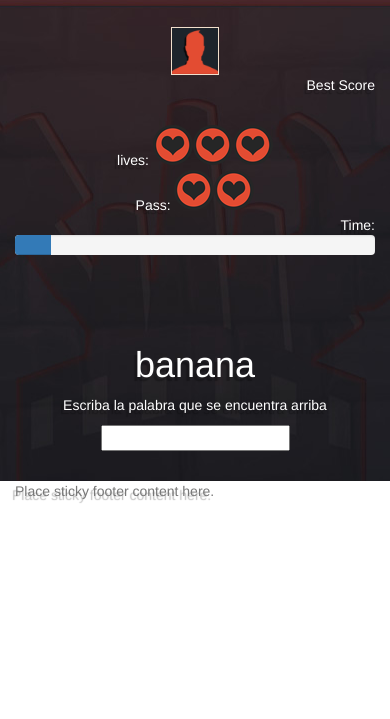
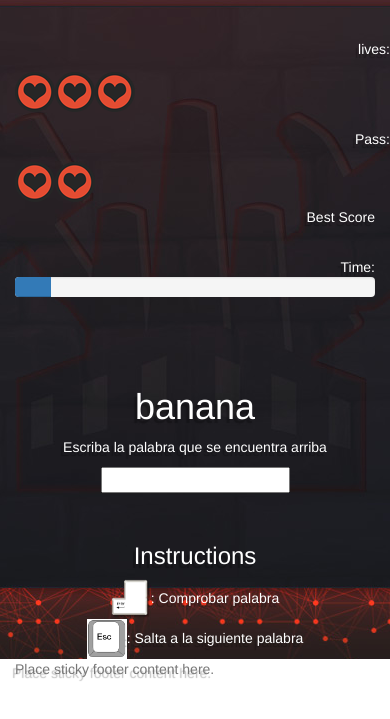
Before and after one commit to fernandohernancampos/fast-typing, a plain HTML site: page index-angular.html in a window 390 px wide. Both pictures are taken after a click on the button 249 px from the left and 444 px from the top of the page. Shown: the part 103-822 px from the top of the page. Drawn offline with nearby package versions, Linux system fonts and the light colour scheme.

Commit message:
Modificaciones en los estilos para pantallas chicas

```diff
--- a/styles/style2.css
+++ b/styles/style2.css
@@ -1,3 +1,4 @@
+/* Commons */
 body { color: white !important; font: 24px "Arial Narrow", arial, sans-serif; font-weight: normal; text-shadow: -3px 4px 1px rgba(0, 0, 0, 0.25); }
 body > .container{ padding: 130px 15px 0; background: #1c1714 url('../media/images/bg2.jpg') top center no-repeat; }
 h1, p { padding: 0; margin: 0; font-weight: normal; }
@@ -17,15 +18,23 @@ button.image.close { background: url('../media/images/button_close.png') center
 button.image.brag { background: url('../media/images/button_brag.png') center left no-repeat; background-size: contain; }
 button.image.share_action { background: url('../media/images/button_share_action.png') center left no-repeat; background-size: contain; }
 
+.ft-container {min-height: 690px;}
+.profile.small { width: 48px; height: 48px; top: 5px; left: 5px; border: 1px solid #f1dfcc; }
+
+/*Home page */
 #menu { width: 450px; height: 400px; padding-left: 60px; padding-top: 40px;}
 #menu button.image { width: 400px; height: 100px; display: block; }
 
-.profile.small { width: 48px; height: 48px; top: 5px; left: 5px; border: 1px solid #f1dfcc; }
+/* Leaderboard Page */
+.ft-leaderboard-table {padding-top: 30px;}
 
-.gamestats .lives { background: url('../media/images/heart40.png') no-repeat; left: 5px; width: 40px;height: 40px;display: inline-block;}
-.gamestats .bombs { background: url('../media/images/bomb.png'); right: 5px; width: 40px;height: 40px;display: inline-block;}
-#gameover,
-#game {min-height: 400px}
-.dashboard {margin-top: 50px;}
-.gamestats {margin-top: 20px;}
-.instructions {margin-top: 30px;}
+/* Game page */
+.ft-time {margin-top: 20px;}
+.ft-gamestats {min-height: 110px;}
+.ft-gamestats .row {min-height: 50px;}
+.ft-gamestats .lives { background: url('../media/images/heart40.png') no-repeat; left: 5px; width: 40px;height: 40px;display: inline-block;}
+.ft-gamestats .bombs { background: url('../media/images/bomb.png'); right: 5px; width: 40px;height: 40px;display: inline-block;}
+.ft-gamestats .ft-label {line-height: 45px; text-align: right; padding-right: 0px;}
+.ft-instructions {margin-top: 30px;}
+.ft-instructions img {width: 40px; height: 40px;}
+.ft-dashboard {margin-top: 50px;}
--- a/views/ft-game-time-trial-view.html
+++ b/views/ft-game-time-trial-view.html
@@ -1,31 +1,35 @@
-<div class="row text-center" id="game" ng-show="model.gameStats.status == 'PLAYING'">
-    <div class="col-md-12">
+<div class="row" id="game" ng-show="model.gameStats.status == 'PLAYING'">
+  <div class="col-sm-12">
+    <div class="row ft-gamestats">
+      <div class="col-sm-6">
         <div class="row">
-        <div class="col-md-6">
-          <img class="profile small" src="media/images/profile.png" />
-          <span>{{user.name}}</span>
+          <div class="col-sm-6 ft-label">
+            lives:
           </div>
-        <div class="col-md-6 pull-right">
+          <div class="col-sm-6">
+            <span ng-repeat="live in getNumber(model.gameStats.lives) track by $index" class="lives"></span>
+          </div>
+        </div>
+        <div class="row">
+          <div class="col-sm-6 ft-label">
+            Pass:
+          </div>
+          <div class="col-sm-6">
+            <span ng-repeat="escape in getNumber(model.gameStats.escapes) track by $index" class="lives"></span>
+          </div>
+        </div>
+      </div>
+      <div class="col-sm-6 pull-right">
         <p>Best Score {{user.bestScore}}</p>
       </div>
     </div>
-      <div class="row gamestats">
-        <div class="col-md-12">
+    <div class="row ft-time">
+      <div class="col-sm-12">
         <div class="row">
-            <div class="col-md-6">
-              lives:
-              <span ng-repeat="live in getNumber(model.gameStats.lives) track by $index" class="lives"></span>
-            </div>
-            <div class="col-md-6">
-              Pass:
-              <span ng-repeat="escape in getNumber(model.gameStats.escapes) track by $index" class="lives"></span>
-            </div>
-          </div>
-          <div class="row">
-            <div class="col-md-4 text-right">
+          <div class="col-sm-4 text-right">
               Time:
           </div>
-            <div class="col-md-5">
+          <div class="col-sm-5">
               <div class="progress">
                   <div id="timeLapse" class="progress-bar" role="progressbar" aria-valuenow="70"
                     aria-valuemin="0" aria-valuemax="100" style="width: 0%;">
@@ -36,8 +40,8 @@
         </div>
       </div>
     </div>
-      <div class="row dashboard">
-        <div class="col-md-12">
+    <div class="row ft-dashboard text-center">
+      <div class="col-sm-12">
         <div class="row">
             <h1>{{ model.currentWord}}</h1>
         </div>
@@ -46,16 +50,20 @@
           <input type="text" name="word" ng-model="model.insertedWord"
                   ng-enter="checkWord()" ng-escape="jumpWord()"/>
         </div>
-          <div class="row text-center instructions">
-            {{instructivo}}
+        <div class="row text-center ft-instructions">
+          <div class="col-sm-12">
+            <div class="row"> <h3>Instructions</h3> </div>
+            <div class="row">
+              <img src="media/images/pc-enter.png"/>:
+              Comprobar palabra
+            </div>
+            <div class="row">
+              <img src="media/images/esc_key.png"/>:
+              Salta a la siguiente palabra
             </div>
           </div>
         </div>
       </div>
     </div>
-<div class="row text-center" id="gameover" ng-show="model.gameStats.status == 'GAMEOVER'">
-    <div class="col-md-12">
-        <h1>Game Over</h1>
-        <strong>Score: </strong> {{model.gameStats.score}}
   </div>
 </div>
--- a/views/ft-home-view.html
+++ b/views/ft-home-view.html
@@ -1,7 +1,7 @@
 <div class="row">
-    <div class="col-md-6">
+  <div class="col-md-12">
     <div class="row">
-        <div class="col-md-4 text-right">
+      <div class="col-md-6 text-right">
         <img class="profile" src="media/images/profile.png" />
       </div>
       <div class="col-md-8">
@@ -19,31 +19,4 @@
       <button class="image leaderboard"></button>
     </div>
   </div>
-    <div class="col-md-6 friends">
-      <div class="row text-center">
-        <h1>Leaderboard</h1>
 </div>
-      <div class="row">
-        <div class="col-md-12">
-          <div class="row" ng-repeat="friend in friends | orderBy: 'score'">
-            <div class="col-md-1">
-              1
-            </div>
-            <div class="col-md-2">
-              <span>
-                <img src="media/images/profile.png" class="profile small" />
-              </span>
-            </div>
-            <div class="col-md-8">
-              <div class="row">
-                {{friend.name}}
-              </div>
-              <div class="row">
-                <strong>Score: </strong> {{friend.score}}
-              </div>
-            </div>
-          </div>
-        </div>
-      </div>
-    </div>
-  </div>
```
Also changed, not shown: template-index.html (+9 -2 lines), views/ft-leaderboard-view.html (added, +29 -0 lines). Lines whose indentation alone changed are shown as unchanged.
